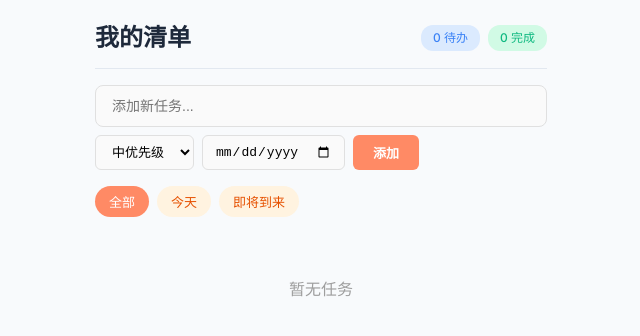
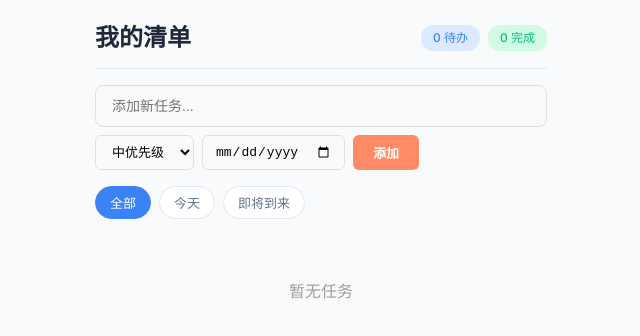
Before and after one commit to ywh0606/TODO, a Vue app: page / in a window 1280 px wide. Shown: the top 336 px of the page, without its empty margins (319-959 px from the left). Built offline with nearby package versions, Linux system fonts and the light colour scheme.

Commit message:
feat: update FilterBar with pill buttons and blue active state

```diff
--- a/src/components/FilterBar.vue
+++ b/src/components/FilterBar.vue
@@ -32,21 +32,25 @@ const options = [
 
 .filter-btn {
   padding: 6px 14px;
-  background: #FFF3E0;
-  color: #E65100;
-  border: none;
-  border-radius: 16px;
+  background: var(--color-surface);
+  color: var(--color-text-secondary);
+  border: 1px solid var(--color-border);
+  border-radius: 20px;
   font-size: 13px;
   cursor: pointer;
-  transition: all 0.2s;
+  transition: all 0.2s ease;
+  font-family: inherit;
 }
 
 .filter-btn:hover {
-  background: #FFE0B2;
+  background: var(--color-primary-light);
+  color: var(--color-primary);
+  border-color: var(--color-primary);
 }
 
 .filter-btn.active {
-  background: #FF8A65;
+  background: var(--color-primary);
   color: white;
+  border-color: var(--color-primary);
 }
 </style>
```
